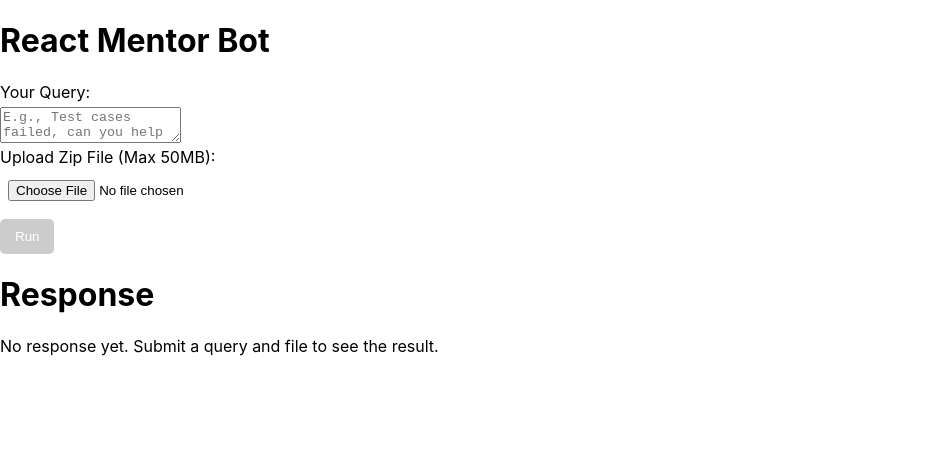
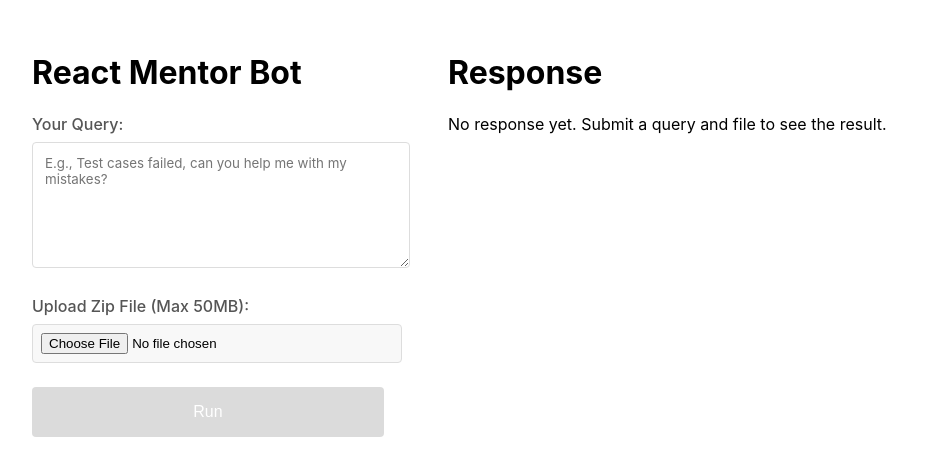
Before and after one commit to vandadiReddyRaju/react_bot_frontend, a React (Create React App) app: page / in a window 1280 px wide. Shown: the top 476 px of the page, without its empty margins (0-949 px from the left). Built offline with nearby package versions, Linux system fonts and the light colour scheme.

Commit message:
Update App.css

```diff
--- a/src/App.css
+++ b/src/App.css
@@ -1,80 +1,170 @@
-.app-container {
-  display: flex;
-  padding: 20px;
-  gap: 20px;
+.ide-mentor-bot {
+display: flex;
 }
 
-.input-container {
-  width: 35vw;
-  padding: 20px;
-  border: 1px solid #ccc;
-  border-radius: 8px;
-  height: 100vh;
+.container-1 {
+  width: 30%;
+  max-width: 800px;
+  margin: 0 auto;
+  padding: 2rem;
 }
 
-.response-container {
-  width: 65vw;
-  padding: 20px;
-  border: 1px solid #ccc;
-  border-radius: 8px;
-  height: 100vh;
+.container-2 {
+  width: 70%;
+  max-width: 800px;
+  margin: 0 auto;
+  padding: 2rem;
+}
+
+.status-indicator {
+  text-align: center;
+  margin-bottom: 2rem;
+  padding: 0.5rem;
+  border-radius: 4px;
+  font-size: 0.9rem;
+  display: flex;
+  align-items: center;
+  justify-content: center;
+  gap: 1rem;
+}
+
+.status-connected {
+  color: #28a745;
+  font-weight: bold;
+}
+
+.status-error {
+  color: #dc3545;
+  font-weight: bold;
+  display: flex;
+  align-items: center;
+  gap: 1rem;
+}
+
+.retry-button {
+  background: #6c757d;
+  color: white;
+  border: none;
+  border-radius: 4px;
+  padding: 0.25rem 0.75rem;
+  font-size: 0.8rem;
+  cursor: pointer;
+  transition: background-color 0.2s;
+  width: auto;
+  margin-left: 1rem;
+}
+
+.retry-button:hover:not(:disabled) {
+  background: #5a6268;
+}
+
+.retry-button:disabled {
+  background: #adb5bd;
+  cursor: not-allowed;
+}
+
+.input-group {
+  margin-bottom: 1.5rem;
+}
+
+.input-group label {
+  display: block;
+  margin-bottom: 0.5rem;
+  color: #555;
+  font-weight: 500;
+}
+
+textarea {
+  width: 100%;
+  min-height: 100px;
+  padding: 0.75rem;
+  border: 1px solid #ddd;
+  border-radius: 4px;
+  resize: vertical;
+  font-family: inherit;
+}
+
+input[type="file"] {
+  width: 100%;
+  padding: 0.5rem;
+  border: 1px solid #ddd;
+  border-radius: 4px;
+  background: #f8f8f8;
+}
+
+button {
+  width: 100%;
+  padding: 1rem;
+  background: #0066cc;
+  color: white;
+  border: none;
+  border-radius: 4px;
+  font-size: 1rem;
+  cursor: pointer;
+  transition: all 0.2s ease;
+}
+
+button:hover:not(:disabled) {
+  background: #0052a3;
+}
+
+button:disabled {
+  background: #ccc;
+  cursor: not-allowed;
+  opacity: 0.7;
+}
+
+.button-disabled {
+  background: #ccc;
+  cursor: not-allowed;
+}
+
+.error {
+  color: #dc3545;
+  padding: 1rem;
+  margin: 1rem 0;
+  background: #fff;
+  border-left: 4px solid #dc3545;
+  border-radius: 0 4px 4px 0;
+  width: 35%;  /* Adjust error message width */
+  margin-right: 15px; /* Give some space between error and response */
+  align-self: flex-start;  /* Align the error to the left */
+}
+
+.response {
+  margin-top: 2rem;
+  padding: 1rem;
+  background: #f8f8f8;
+  border-radius: 4px;
+  width: 100%; /* Ensure it takes the rest of the space */
   display: flex;
   flex-direction: column;
 }
 
-.form-group {
-  margin-bottom: 15px;
-}
-
-label {
-  display: block;
-  margin-bottom: 5px;
-}
-
-input[type="text"],
-input[type="file"] {
-  width: 100%;
-  padding: 8px;
-  margin-bottom: 10px;
-}
-
-button {
-  padding: 10px 15px;
-  background-color: #007bff;
-  color: white;
-  border: none;
-  border-radius: 5px;
-  cursor: pointer;
-}
-
-button:disabled {
-  background-color: #ccc;
-  cursor: not-allowed;
-}
-
-.error {
-  color: red;
-  font-size: 14px;
-}
-
-.response-content {
-  flex: 1; /* Take up remaining space in .response-container */
-  position: relative;
-  display: flex;
-  flex-direction: column;
-}
-
-.response-content pre {
-  flex: 1; /* Take up remaining space in .response-content */
-  background-color: #f5f5f5;
-  padding: 10px;
-  border-radius: 5px;
-  overflow-y: auto; /* Enable vertical scrolling */
+pre {
+  white-space: pre-wrap;
+  word-wrap: break-word;
+  padding: 1rem;
+  background: #fff;
+  border: 1px solid #ddd;
+  border-radius: 4px;
+  overflow-x: auto;
+  text-align: left;  /* Align text to the left */
   margin: 0; /* Remove default margin */
 }
 
-.response-content button {
+.copy-button {
   position: absolute;
-  top: 10px;
-  right: 10px;
+  top: 0;
+  right: 0;
+  background-color: #02a1fd;
+  border: none;
+  padding: 5px;
+  border-radius: 5px;
+  width: 50px;
+  height: 20px;
+  display: flex;
+  justify-content: center;
+  align-items: center;
+  cursor: pointer;
 }
```
